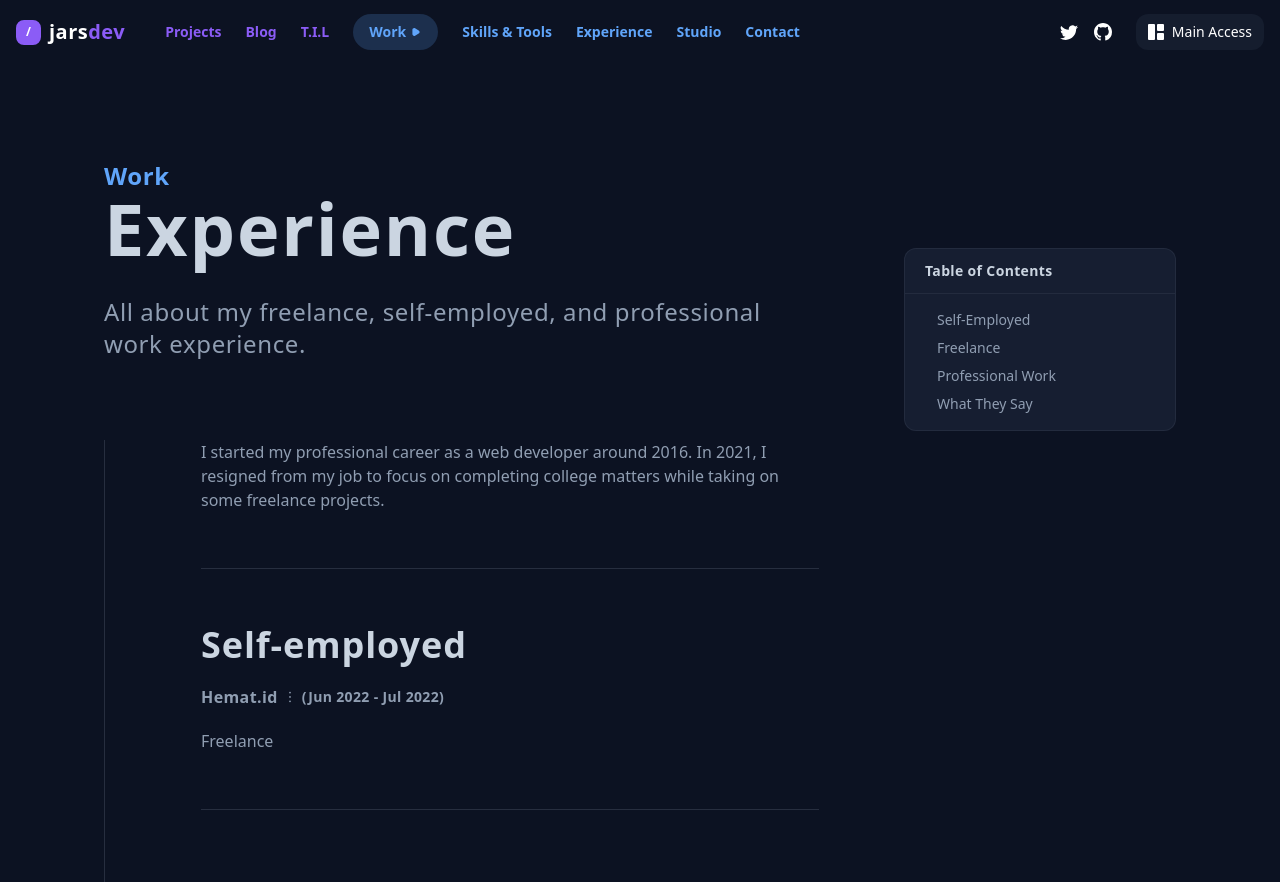
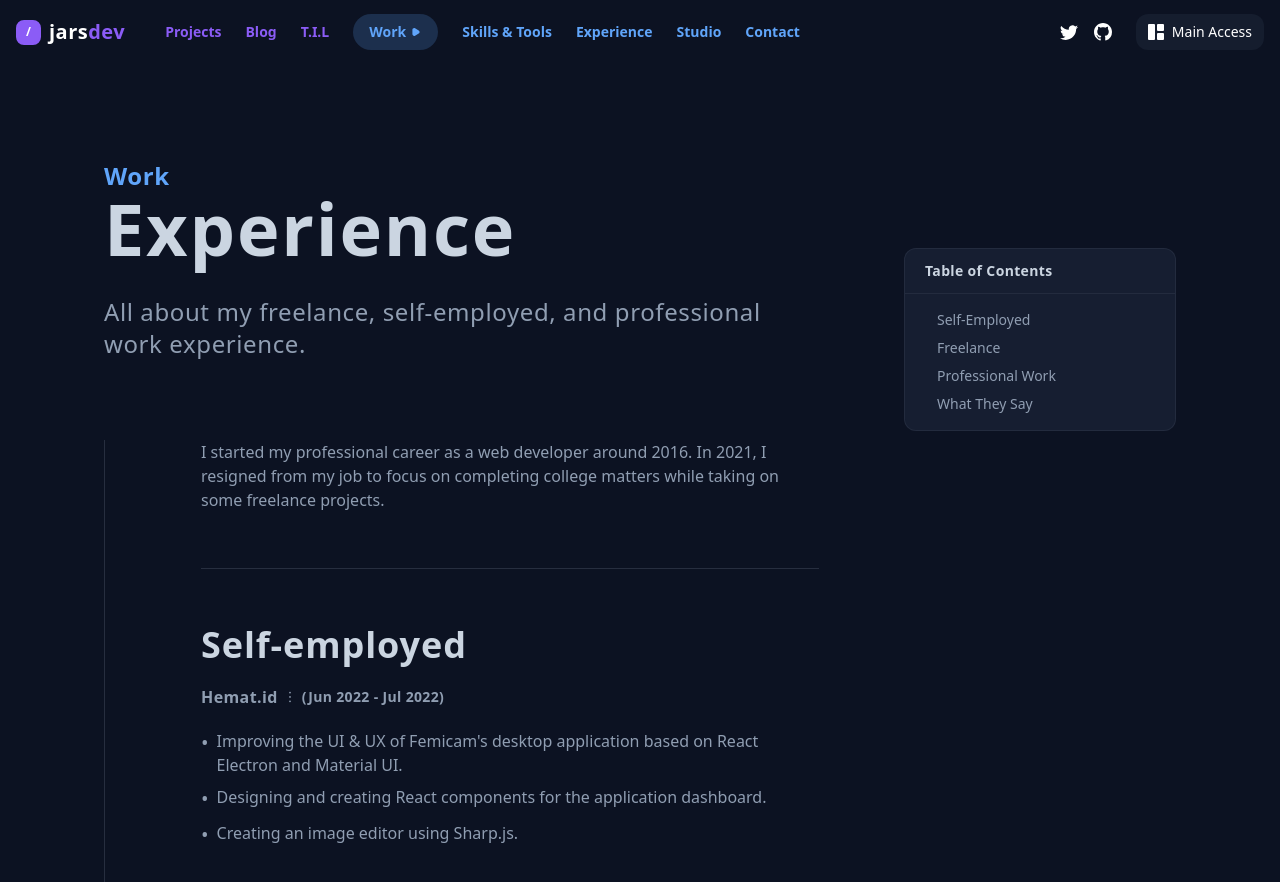
Before and after one commit to ImJars/Development-full-coding, a React (Vite) app: page /experience in a window 1280 px wide. Shown: the top 882 px of the page. Built offline with nearby package versions, Linux system fonts and the light colour scheme.

Commit message:
Update experience-list

```diff
--- /dev/null
+++ b/src/components/experience/list.jsx
@@ -0,0 +1,18 @@
+import React from 'react'
+
+function List({ description }) {
+  return (
+    <>
+        <li className="flex space-x-2 mb-2">
+            <font className="text-xl">
+                &#8226;
+            </font>
+            <p>
+                { description }
+            </p>
+        </li>
+    </>
+  )
+}
+
+export default List
--- a/src/experience.jsx
+++ b/src/experience.jsx
@@ -1,6 +1,7 @@
 import React from "react";
 import Index from "./components/experience";
 import Content from "./components/experience/content";
+import List from "./components/experience/list";
 import Wraped from "./components/wraped";
 import Footer from "./footer";
 
@@ -40,7 +41,17 @@ function Experience() {
                         company={"Hemat.id"}
                         date={"(Jun 2022 - Jul 2022)"}
                         description={
-                            <h1>Freelance</h1>
+                            <ol>
+                              <List
+                                description={`Improving the UI & UX of Femicam's desktop application based on React Electron and Material UI.`}
+                              />
+                              <List
+                                description={`Designing and creating React components for the application dashboard.`}
+                              />
+                              <List
+                                description={`Creating an image editor using Sharp.js.`}
+                              />
+                            </ol>
                         }
                     />
                 </div>
```
